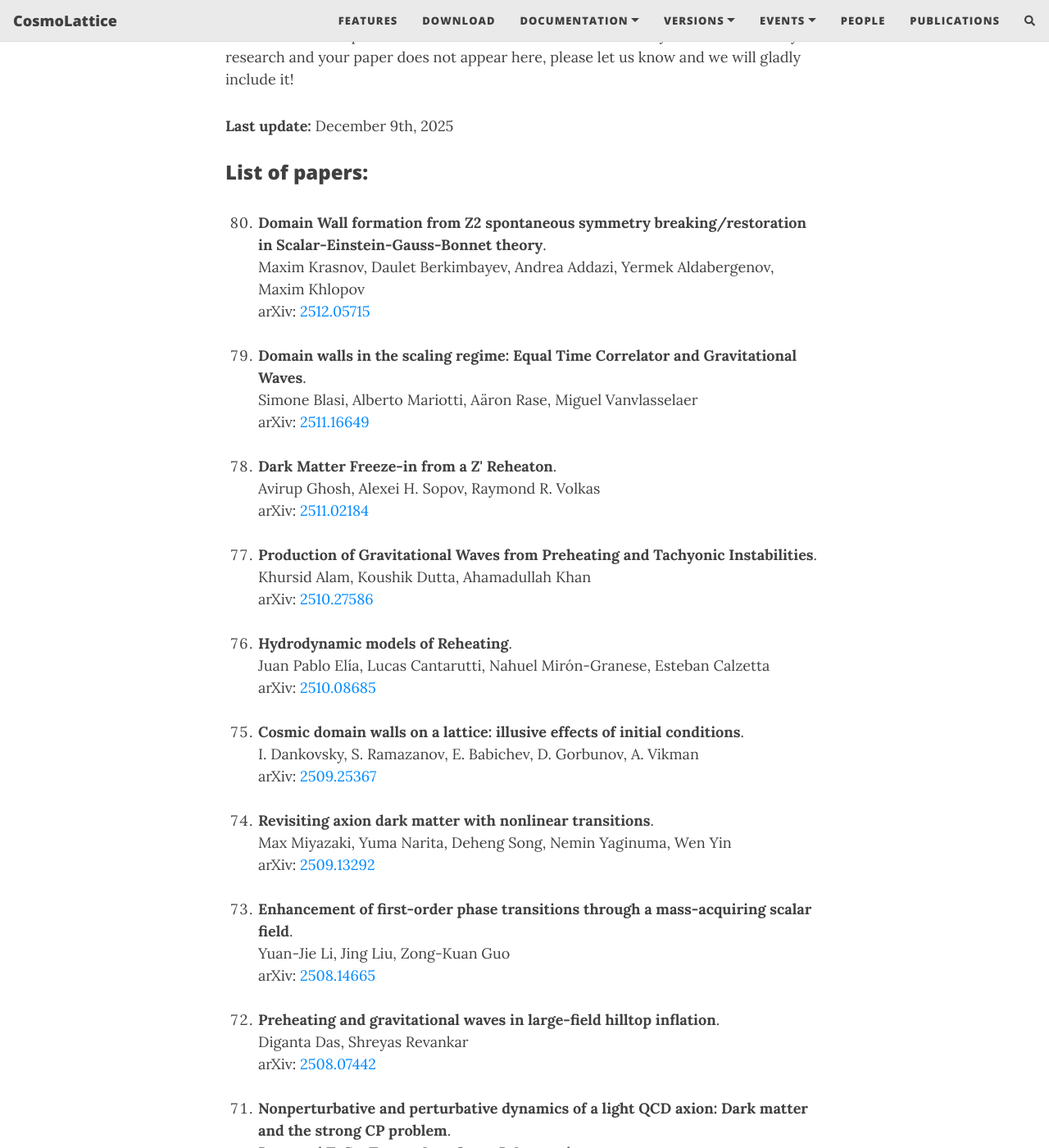
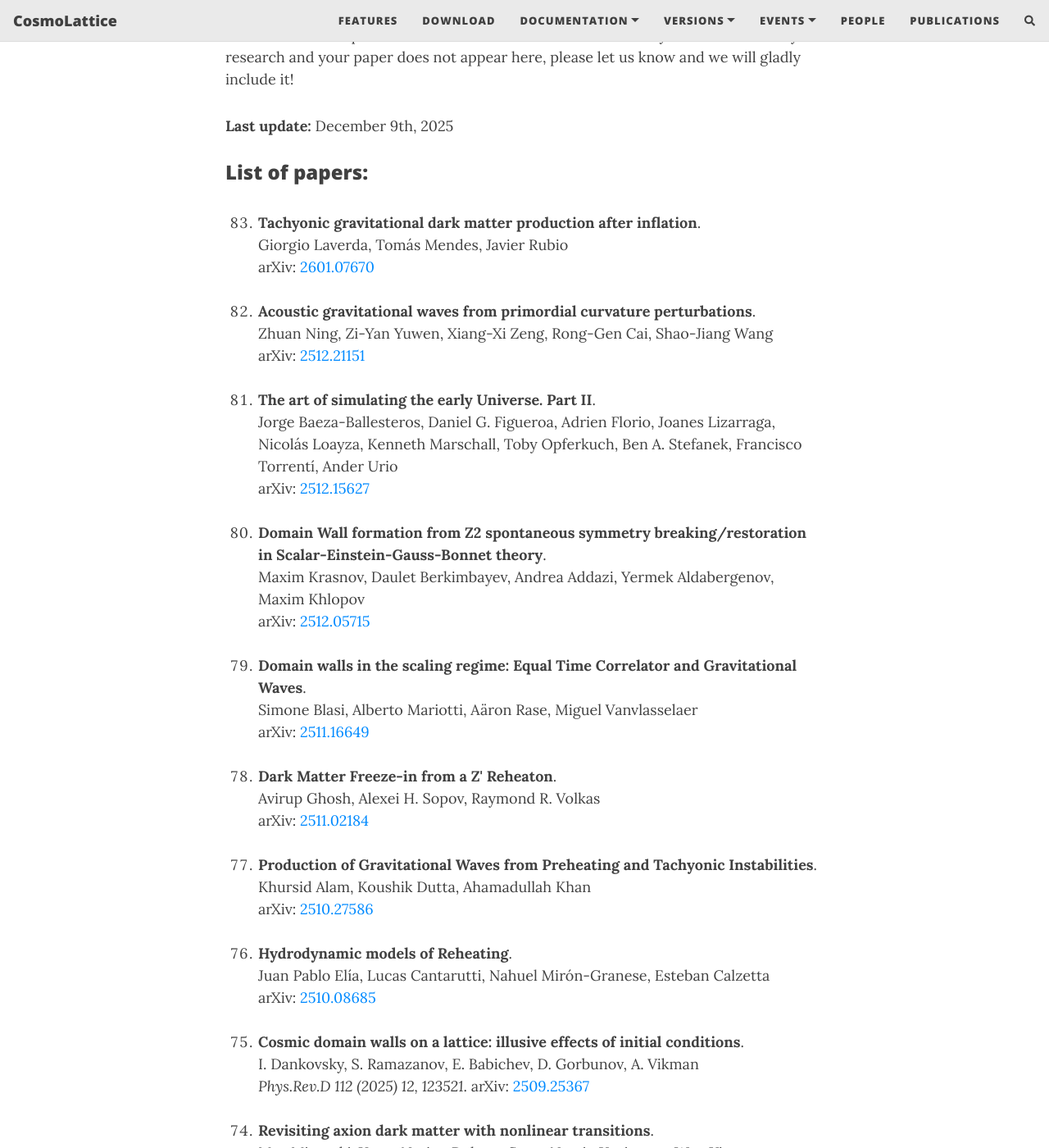
Before and after one commit to cosmolattice/cosmolatticeweb, a Jekyll site: the page built from publications.md, in a window 1280 px wide and 1400 px high, scrolled down 274 px. Shown: the whole window at 82% size. Built offline with Jekyll 4.4.1, drawn with Linux system fonts in a browser that asks for light colours; nearby versions of some CDN libraries; comment, search, counter and statistics services are not loaded; some of the changed text lies outside the part shown.

Commit message:
added publications

```diff
--- a/publications.md
+++ b/publications.md
@@ -13,6 +13,21 @@ appear here, please let us know and we will gladly include it!
 ### List of papers:<br><br>
 
 <ol>
+
+   <li value="83">
+<b>Tachyonic gravitational dark matter production after inflation</b>.<br>
+   Giorgio Laverda, Tomás Mendes, Javier Rubio<br>
+   arXiv: <a href="https://arxiv.org/abs/2601.07670" target="_blank" rel="noopener noreferrer">2601.07670</a><br><br>
+
+      <li value="82">
+<b>Acoustic gravitational waves from primordial curvature perturbations</b>.<br>
+   Zhuan Ning, Zi-Yan Yuwen, Xiang-Xi Zeng, Rong-Gen Cai, Shao-Jiang Wang<br>
+   arXiv: <a href="https://arxiv.org/abs/2512.21151" target="_blank" rel="noopener noreferrer">2512.21151</a><br><br>
+
+      <li value="81">
+<b>The art of simulating the early Universe. Part II</b>.<br>
+   Jorge Baeza-Ballesteros, Daniel G. Figueroa, Adrien Florio, Joanes Lizarraga, Nicolás Loayza, Kenneth Marschall, Toby Opferkuch, Ben A. Stefanek, Francisco Torrentí, Ander Urio<br>
+   arXiv: <a href="https://arxiv.org/abs/2512.15627" target="_blank" rel="noopener noreferrer">2512.15627</a><br><br>
 
    <li value="80">
 <b>Domain Wall formation from Z2 spontaneous symmetry breaking/restoration in Scalar-Einstein-Gauss-Bonnet theory</b>.<br>
@@ -42,7 +57,7 @@ appear here, please let us know and we will gladly include it!
 <li value="75">
 <b>Cosmic domain walls on a lattice: illusive effects of initial conditions</b>.<br>
    I. Dankovsky, S. Ramazanov, E. Babichev, D. Gorbunov, A. Vikman<br>
-   arXiv: <a href="https://arxiv.org/abs/2509.25367" target="_blank" rel="noopener noreferrer">2509.25367</a><br><br>
+   <i>Phys.Rev.D 112 (2025) 12, 123521</i>. arXiv: <a href="https://arxiv.org/abs/2509.25367" target="_blank" rel="noopener noreferrer">2509.25367</a><br><br>
 
 <li value="74">
 <b>Revisiting axion dark matter with nonlinear transitions</b>.<br>
@@ -72,7 +87,7 @@ appear here, please let us know and we will gladly include it!
 <li value="69">
 <b>Self-Tracking Solutions for Asymptotic Scalar Fields</b>.<br>
   Martin Mosny, Joseph P. Conlon, Edmund J. Copeland.<br>
-   arXiv: <a href="https://arxiv.org/abs/2507.04161" target="_blank" rel="noopener noreferrer">2507.04161</a><br><br>
+   <i>JHEP 12 (2025) 135</i>. arXiv: <a href="https://arxiv.org/abs/2507.04161" target="_blank" rel="noopener noreferrer">2507.04161</a><br><br>
 
 <li value="68">
 <b>Relativistic Axion with Nonrelativistic Momenta: A Robust Bound on Minimal ALP Dark Matter</b>.<br>
```
